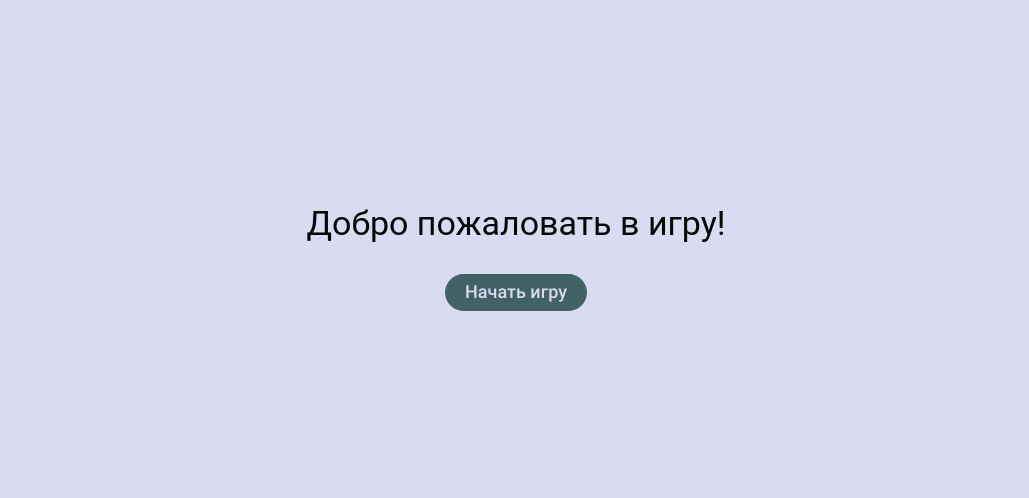
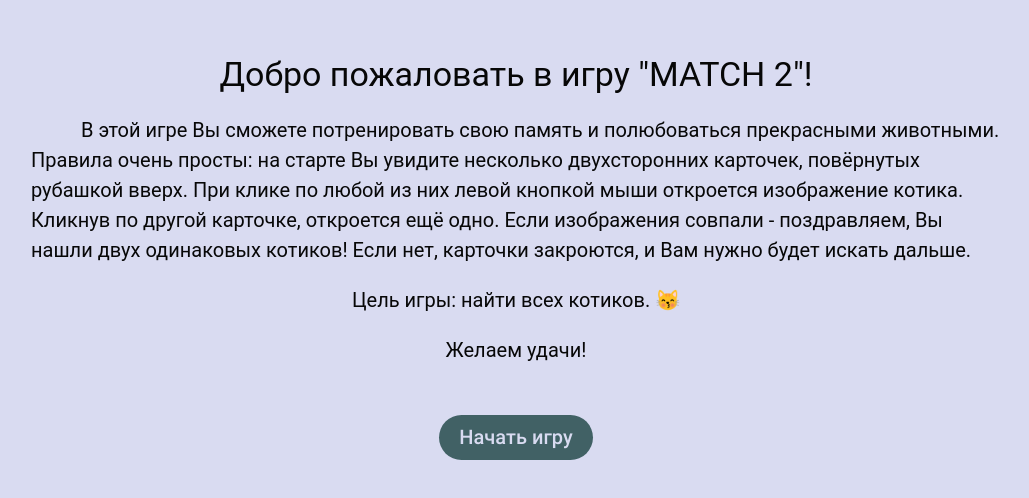
Before and after one commit to Qumansa/memory-game, a React (Vite) app: page / in a window 1280 px wide. Shown: the part 144-642 px from the top of the page, without its empty margins (124-1153 px from the left). Built offline with nearby package versions, Linux system fonts and the light colour scheme; a web font is replaced by a local one.

Commit message:
Главная: добавлен текст

```diff
--- a/src/app/pages/home/index.tsx
+++ b/src/app/pages/home/index.tsx
@@ -8,7 +8,20 @@ export const Home = () => {
 		<section className={styles.home}>
 			<div className={`${global.container} ${styles.home__container}`}>
 				<h2 className={global.srOnly}>Старт</h2>
-				<p className={styles.home__text}>Добро пожаловать в игру!</p>
+				<p className={`${styles.home__text} ${styles.home__text_big} ${styles.home__text_center}`}>
+					Добро пожаловать в игру "MATCH 2"!
+				</p>
+				<p className={`${styles.home__text} ${styles.home__text_withIndent}`}>
+					В этой игре Вы сможете потренировать свою память и полюбоваться прекрасными животными. Правила очень
+					просты: на старте Вы увидите несколько двухсторонних карточек, повёрнутых рубашкой вверх. При клике
+					по любой из них левой кнопкой мыши откроется изображение котика. Кликнув по другой карточке,
+					откроется ещё одно. Если изображения совпали - поздравляем, Вы нашли двух одинаковых котиков! Если
+					нет, карточки закроются, и Вам нужно будет искать дальше.
+				</p>
+				<p className={`${styles.home__text} ${styles.home__text_center}`}>
+					Цель игры: найти всех котиков. &#128573;
+				</p>
+				<p className={`${styles.home__text} ${styles.home__text_center}`}>Желаем удачи!</p>
 				<Link
 					className={`${global.button} ${styles.home__link}`}
 					to={`/game`}>
--- a/src/app/pages/home/styles.module.scss
+++ b/src/app/pages/home/styles.module.scss
@@ -4,14 +4,29 @@
 	&__container {
 		display: flex;
 		flex-direction: column;
-		align-items: center;
 	}
 
 	&__text {
-		@include mixins.largeFontSize();
+		&_withIndent {
+			text-indent: 5rem;
+		}
+
+		&_big {
+			@include mixins.largeFontSize();
+		}
+
+		&_center {
+			text-align: center;
+		}
+
+		&:not(:first-of-type) {
+			margin-top: 2rem;
+		}
 	}
 
 	&__link {
-		margin-top: 3rem;
+		user-select: none;
+		align-self: center;
+		margin-top: 5rem;
 	}
 }
--- a/src/styles/mixins.scss
+++ b/src/styles/mixins.scss
@@ -25,8 +25,8 @@
 }
 
 @mixin baseFontSize {
-	font-size: 1.8rem;
-	line-height: 2.2rem;
+	font-size: 2rem;
+	line-height: 3rem;
 }
 
 @mixin largeFontSize {
```
